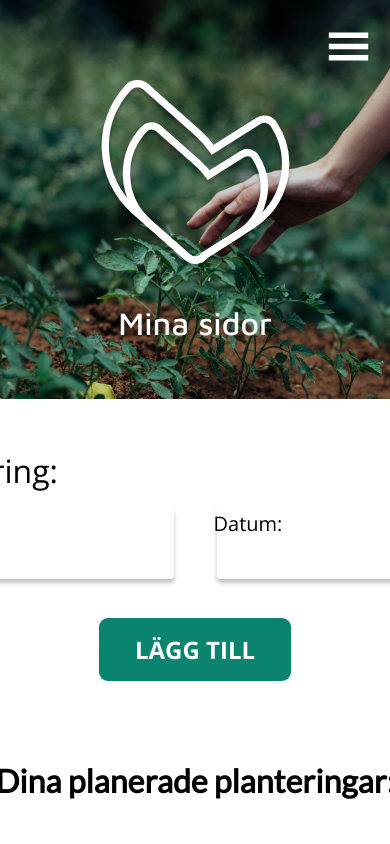
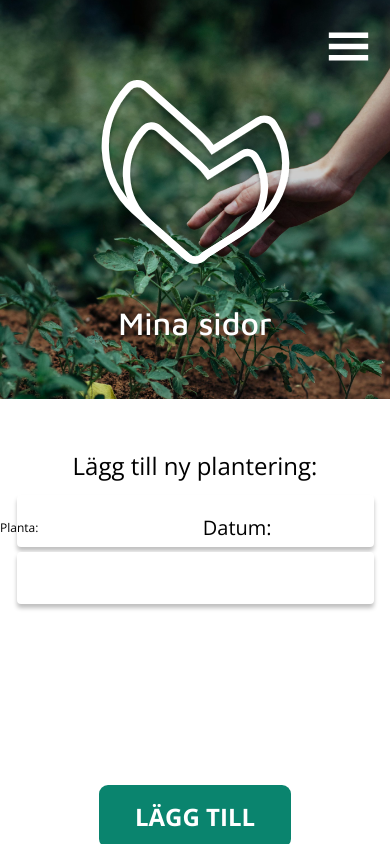
Before and after one commit to CarinWood/Planthood, a React (Vite) app: page /mypages in a window 390 px wide. Shown: the top 844 px of the page. Built offline with nearby package versions, Linux system fonts and the light colour scheme.

Commit message:
updated responsive css

```diff
--- a/src/components/myPlantage/myPlantage.css
+++ b/src/components/myPlantage/myPlantage.css
@@ -65,3 +65,54 @@ form input {
     left: 50%;
     margin-left: -96px;
 }
+
+@media screen and (max-width: 987px) {
+    .my-plantage h1 {
+        font-size: 24px;
+
+    }
+
+    .my-plantage {
+        width: 390px;
+        height: 399px;
+        display: flex;
+        flex-direction: column;
+        align-items: center;
+        justify-content: flex-start;
+    }
+
+    form {
+        width: 100%;
+        display: flex;
+        flex-direction: column;
+        justify-content: center;
+        align-items: center;
+        margin-top: 8px;
+    }
+
+    form input {
+        width: 357px;
+        height: 52px;
+        padding-left: 0px;
+        font-size: 20px;
+        margin-top: 5px;
+        padding-left: 60px;
+    }
+
+    .plant-label {
+        font-size: 12px;
+        margin-top: -40px;
+        left: 0;
+    }
+
+    .date-label {
+        font-family: "Open Sans";
+        font-weight: 400;
+        font-size: 20px;
+        opacity: 1;
+        position: absolute;
+        margin-top: -40px;
+        left: 52%;
+    }
+
+}
```
